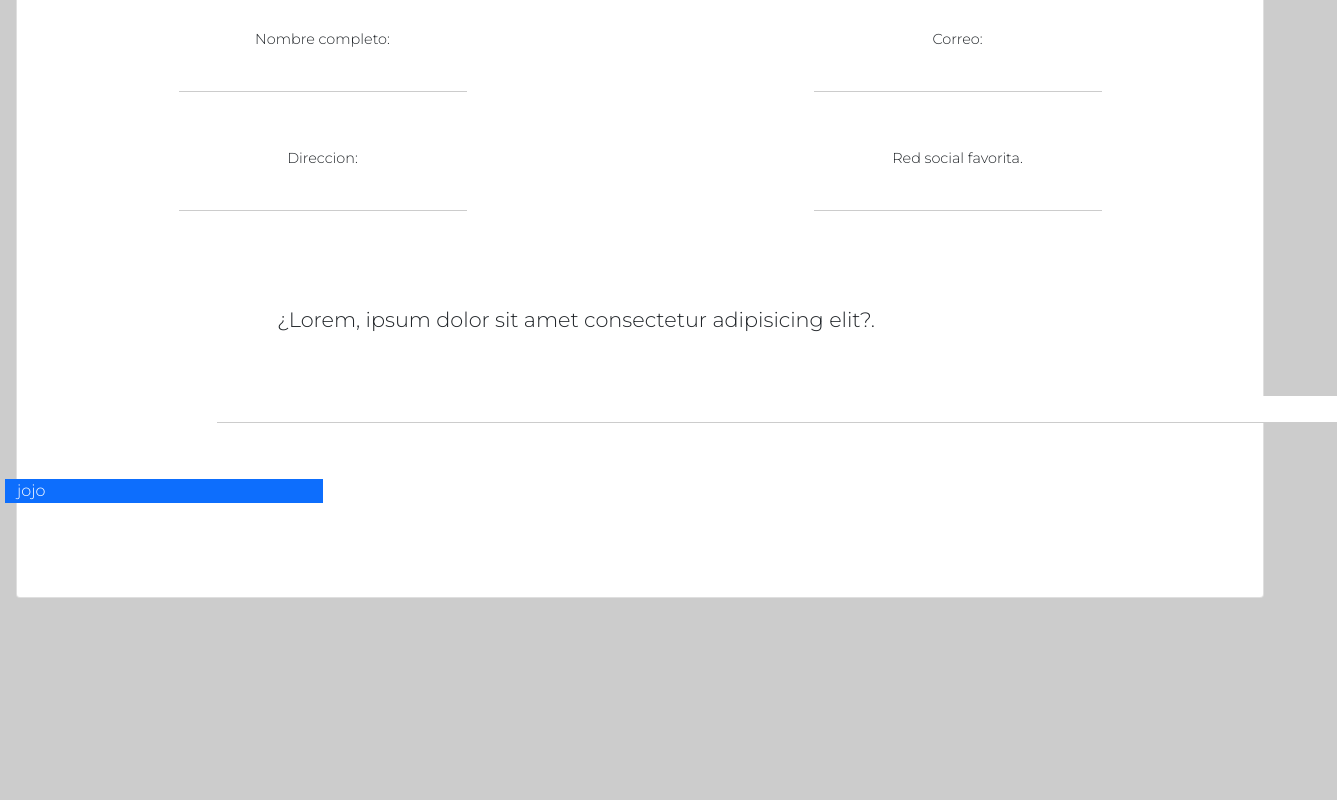
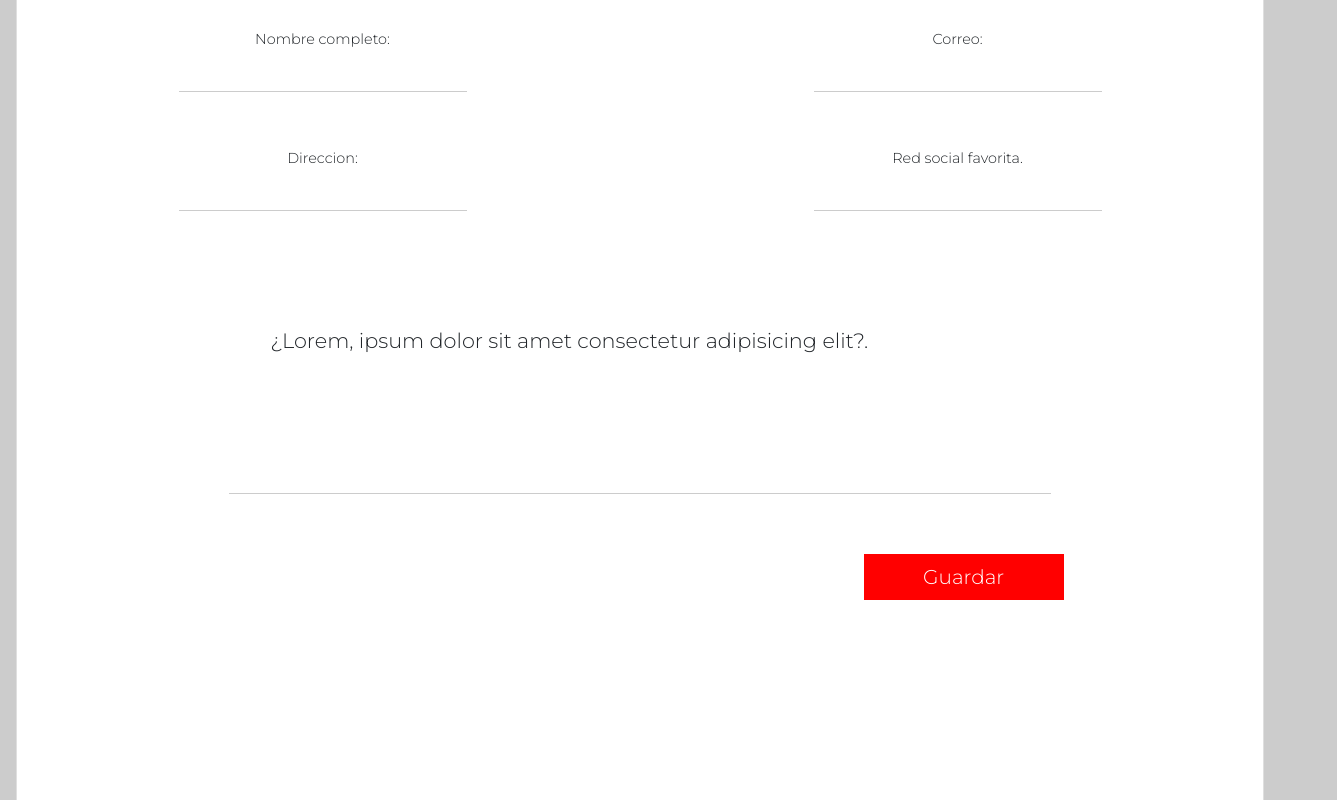
Before and after one commit to Israwortev/mis-datos-emprendedor_BMC_componente, a plain HTML site: page Index.html in a window 1280 px wide. Shown: the part 394-1194 px from the top of the page, 1337 px wide, since content can reach past the window. Before the commit the page ends 1056 px from the top, so only its background shows below. Drawn offline with nearby package versions, Linux system fonts and the light colour scheme.

Commit message:
final ui

```diff
--- a/Index.html
+++ b/Index.html
@@ -76,7 +76,10 @@
 
         </div>
 
-        <div class="col-md-12">
+
+        <div class="col-md-2"></div>
+
+        <div class="col-md-8">
           <h4 class="instruccion2">¿Lorem, ipsum dolor sit amet consectetur adipisicing elit?. </h4>
 
             <input type="text" class="field-container2" >
@@ -85,8 +88,21 @@
 
         </div>
 
-        <div class="col-md-3 btn-primary align-right">
-          jojo
+
+
+        <!--save btn-->
+
+      </div>
+
+
+      <div class="row" style="text-align: center;">
+        <div class="col-sm-8"></div>
+        <div class="col-sm-2">
+
+          <button class="btn-danger btn-lg btnsave">
+            Guardar
+          </button>
+
         </div>
 
 
--- a/datos_emprendedor.css
+++ b/datos_emprendedor.css
@@ -28,7 +28,7 @@ body{
 
 .card{
     background-color: #FFFFFF;
-    height: 50em;
+    height: 70em;
     margin: 1em;
     top: -3em;
 }
@@ -93,19 +93,35 @@ p{
 .field-container2 {
     background-color: #FFFFFF;
     border-radius: none;
-    width: 70em;
+
+    width: 100%;
     border-style: none;
     border-bottom: solid 1px #ccc;
-    margin-bottom: 3.5em;
-    margin-left: 12.5em;
+    margin-bottom: 2.5em;
     outline: none;
+    padding: 1em;
+
+
 
 }
 
+
+
+
 .instruccion2{
     text-align: left;
-    padding-left: 12.5em;
     font-size: 1.3em;
-    margin-top: 2em;
-    margin-bottom: 3em;
+    margin-top: 1em;
+    margin-bottom: 2em;
+    padding: 2em;
+
 }
+
+.btnsave{
+    margin-top: 1em;
+    background-color: red;
+    border-radius: 0%;
+    border: none;
+    width: 10em;
+
+}
```
